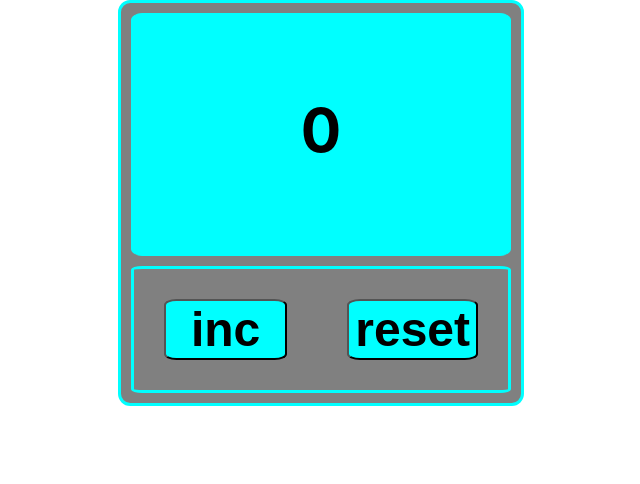
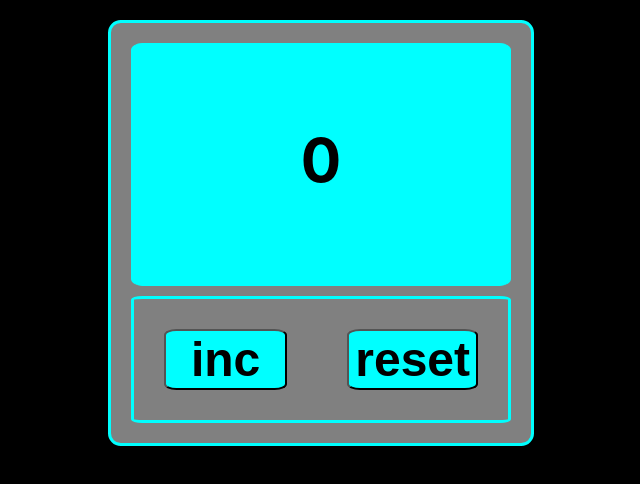
Before and after one commit to nikolay-evsevitskiy/Counter, a React (Create React App) app: page / in a window 1280 px wide. Shown: the top 484 px of the page, without its empty margins (319-959 px from the left). Built offline with nearby package versions, Linux system fonts and the light colour scheme.

Commit message:
add const

```diff
--- a/src/App.css
+++ b/src/App.css
@@ -1,7 +1,8 @@
 .body {
     display: grid;
     grid-template-rows: 2fr 1fr;
-    margin: 0 auto;
+    margin: 20px auto;
+    padding: 10px;
     width: 400px;
     height: 400px;
     border: aqua 3px solid;
--- a/src/App.tsx
+++ b/src/App.tsx
@@ -1,27 +1,36 @@
 import React, {useState} from 'react';
 import './App.css';
-import Counter from './Counter';
-let state = {someNumber: 0, incDisabledValue: false, resetDisabledValue: false};
+import Counter, {CounterDisplayType} from './Counter';
+
 
 function App() {
-    let [display, setDisplay] = useState<number>(state.someNumber);
+    const [display, setDisplay] = useState<CounterDisplayType>({
+        someNumber: 0,
+        incCondition: false,
+        resetCondition: false
+    });
+
+    const newDisplay = {
+        someNumber: display.someNumber,
+        incCondition: display.incCondition,
+        resetCondition: display.resetCondition
+    };
     const addValue = () => {
-        state.someNumber === 5 ? state.someNumber = 5 : state.someNumber++;
-        setDisplay(state.someNumber)
-
+        if (newDisplay.someNumber > 4) {
+            newDisplay.incCondition = true
+        } else {
+            newDisplay.incCondition = false
+            newDisplay.resetCondition = false
+            newDisplay.someNumber++
+        }
+        setDisplay(newDisplay)
     };
     const resetValue = () => {
-        state.someNumber = 0;
-        setDisplay(state.someNumber)
+        newDisplay.someNumber = 0;
+        newDisplay.incCondition = false
+        newDisplay.resetCondition = true
+        setDisplay(newDisplay)
     };
-
-    let incDisabledValue
-    if (display === 5) {
-        incDisabledValue = true
-    } else {
-        incDisabledValue = false
-    }
-
 
     return (
         <div className="App">
--- a/src/Counter.tsx
+++ b/src/Counter.tsx
@@ -1,7 +1,12 @@
 import React from 'react';
 
+export type CounterDisplayType = {
+    someNumber: number
+    incCondition: boolean
+    resetCondition: boolean
+}
 type counterDisplay = {
-    counterDisplay: number
+    counterDisplay: CounterDisplayType
     addValue: () => void
     resetValue: () => void
 };
@@ -17,15 +22,17 @@ function Counter(props: counterDisplay) {
     return (
         <div className="body">
             <div className="result">
-                {props.counterDisplay}
+                {props.counterDisplay.someNumber}
             </div>
             <div className="click-board">
                 <button className="increate"
-                        onClick={addValueOnClick}>
+                        onClick={addValueOnClick}
+                        disabled={props.counterDisplay.incCondition}>
                     inc
                 </button>
                 <button className="reset"
-                        onClick={resetValueOnClick}>
+                        onClick={resetValueOnClick}
+                        disabled={props.counterDisplay.resetCondition}>
                     reset
                 </button>
             </div>
--- a/src/index.css
+++ b/src/index.css
@@ -1,4 +1,5 @@
 body {
+  background-color: black;
   margin: 0;
   font-family: -apple-system, BlinkMacSystemFont, 'Segoe UI', 'Roboto', 'Oxygen',
     'Ubuntu', 'Cantarell', 'Fira Sans', 'Droid Sans', 'Helvetica Neue',
```
